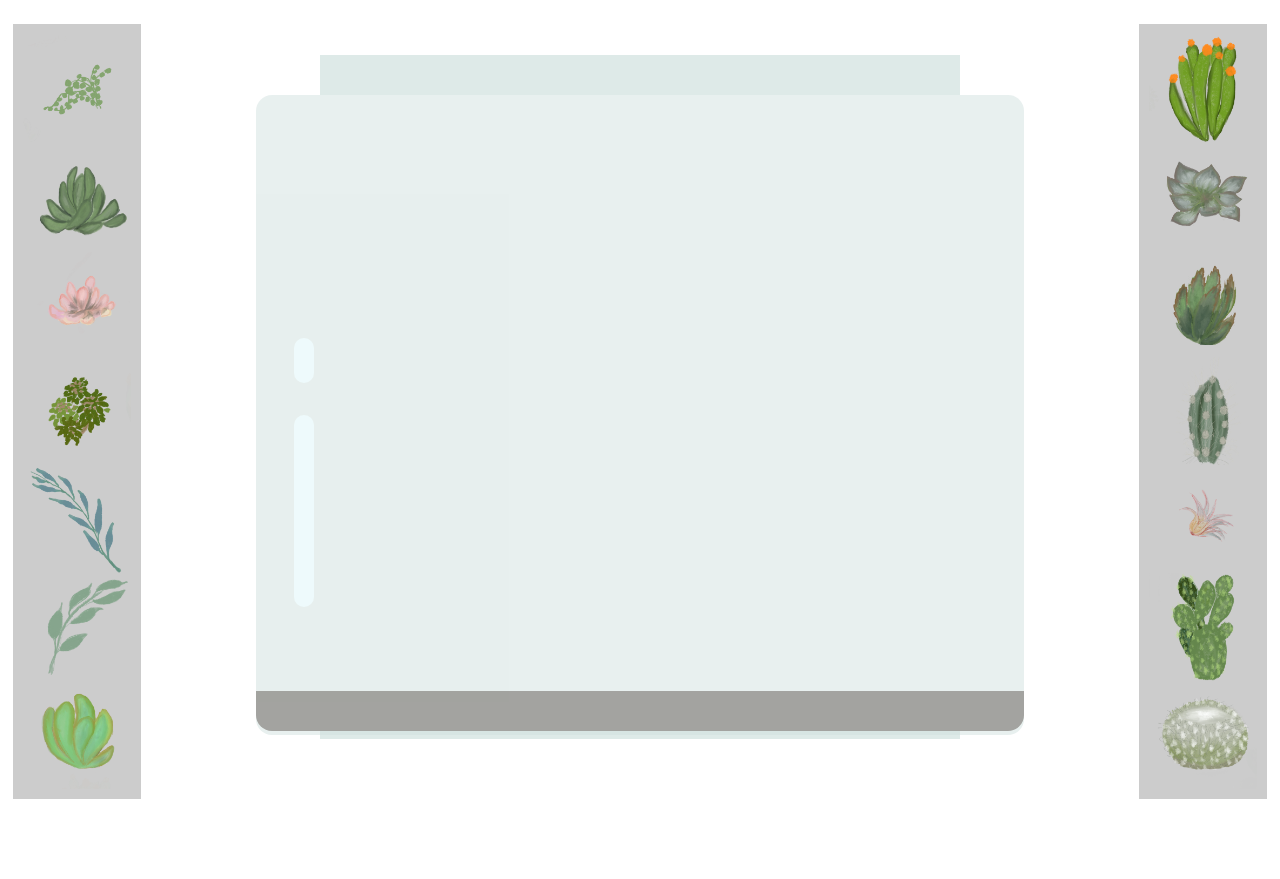
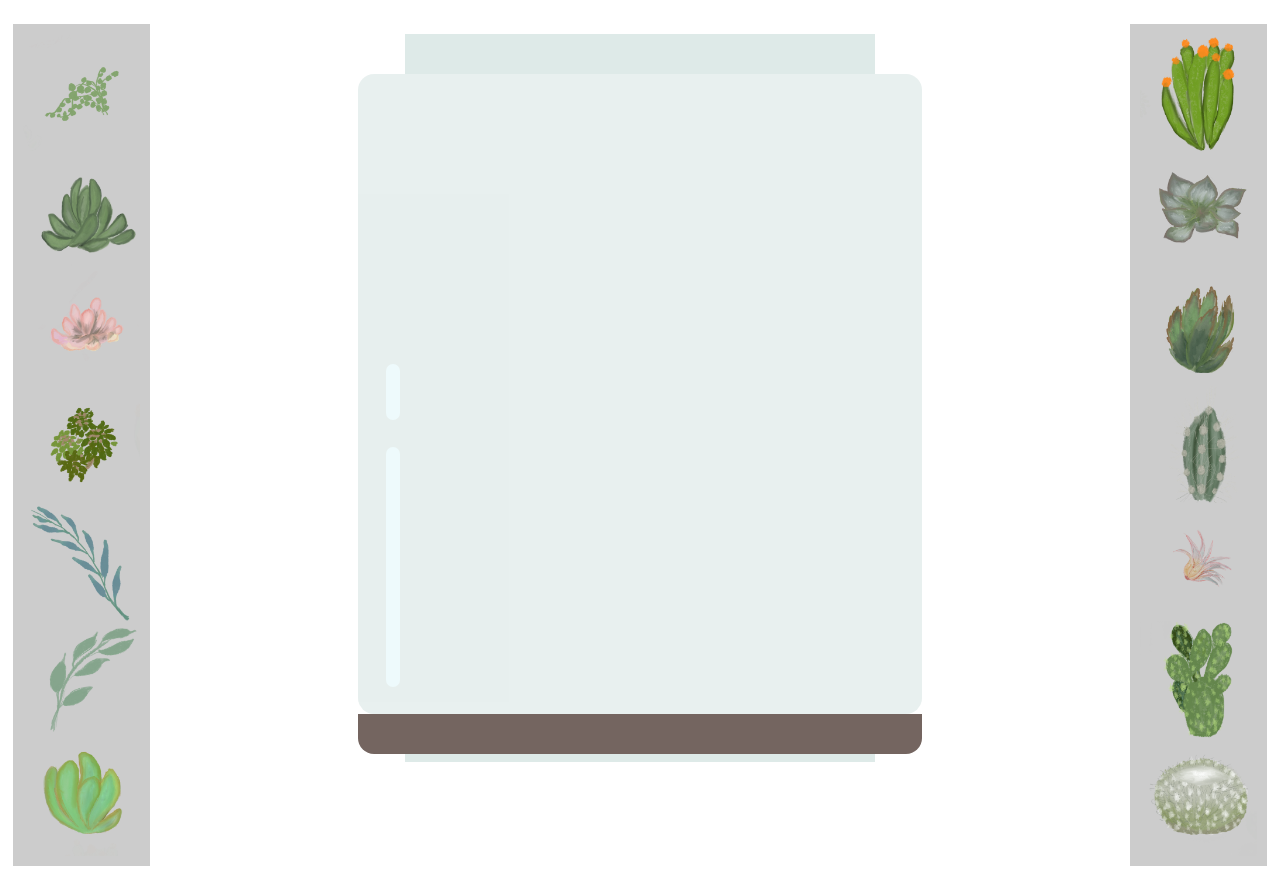
Before and after one commit to Eddayavuz/myTerrarium, a plain HTML site: page index.html in a window 1280 px wide. Shown: the part 61-940 px from the top of the page. Before the commit the page ends 873 px from the top, so only its background shows below. Drawn offline with Linux system fonts and the light colour scheme.

Commit message:
ey-CSS Refactoring

```diff
--- a/index.html
+++ b/index.html
@@ -35,8 +35,8 @@
           <div class="column-mid">
             <div class="jar-top"></div>
             <div class="jar-walls">
-              <div class="jar-glossy-long"></div>
-              <div class="jar-glossy-short"></div>
+            <div class="jar-glossy-short"></div>
+            <div class="jar-glossy-long"></div>
             </div>
             <div class="dirt"></div>
             <div class="jar-bottom"></div>
--- a/style.css
+++ b/style.css
@@ -8,7 +8,7 @@ body {
 }
 
 .column-left {
-	flex: 45%;
+	flex: 10%;
 	height: 100%;
 	padding: 10px;
 	margin: 5px;
@@ -16,24 +16,19 @@ body {
 }
 
 .column-mid {
-	flex: 400%;
+	flex: 80%;
 	height: 100%;
 	padding: 10px;
 	margin: 5px;
+	justify-content: center;
 }
 
 .column-right {
-	flex: 45%;
+	flex: 10%;
 	height: 100%;
 	padding: 10px;
 	margin: 5px;
 	background-color: #cccccc;
-}
-
-.container {
-	display: flex;
-	justify-content: space-around;
-	align-items: stretch;
 }
 
 .plant {
@@ -50,70 +45,74 @@ body {
 	align-items: center;
 }
 
+.container {
+	display: flex;
+	justify-content: space-around;
+	align-items: stretch;
+}
+
+
+
 /* Terrarium */
 
 .jar-walls {
-	height: 80%;
+	display: flex;
+	flex-direction: column;
+	height: 80vh;
 	width: 60%;
 	background: #d1e1df;
 	border-radius: 1rem;
-	bottom: 0.5%;
-	left: 20%;
 	opacity: 0.5;
 	z-index: 1;
-	position: absolute;
+	justify-content: flex-end;
+	margin: 0 auto;
+	padding-left: 3%;
+	box-sizing: border-box;
 }
 
 .jar-top {
-	width: 50%;
-	height: 5%;
-	background: #d1e1df;
-	bottom: 80.5%;
-	left: 25%;
-	opacity: 0.7;
-	z-index: 1;
-	position: absolute;
+		width: 50%;
+		height: 5vh;
+		background: #d1e1df;
+		bottom: 80.5%;
+		margin-left: 25%;
+		opacity: 0.7;
+		z-index: 1;
 }
 
 .jar-bottom {
 	width: 50%;
-	height: 1%;
+	height: 1vh;
 	background: #d1e1df;
-	bottom: 0%;
-	left: 25%;
 	opacity: 0.7;
-	position: absolute;
+	margin: 0 auto;
 }
 
 .dirt {
 	width: 60%;
-	height: 5%;
+	height: 5vh;
 	background: #3a241d;
 	border-radius: 0 0 1rem 1rem;
 	bottom: 1%;
 	left: 20%;
 	opacity: 0.7;
 	z-index: -1;
-	position: absolute;
+	margin: 0 auto;
 }
 
 .jar-glossy-long {
 	width: 2.5%;
-	height: 30%;
+	height: 30vh;
 	background: #dff7fa;
 	border-radius: 1rem 1rem 1rem 1rem;
-	bottom: 20%;
-	left: 5%;
-	position: absolute;
+	margin-bottom: 5%;
 }
 
 .jar-glossy-short {
 	width: 2.5%;
-	height: 7%;
+	height: 7vh;
 	background: #dff7fa;
 	border-radius: 1rem 1rem 1rem 1rem;
-	bottom: 55%;
-	left: 5%;
-	position: absolute;
+	margin-bottom: 5%;
 }
 /* Terrarium END */
```
